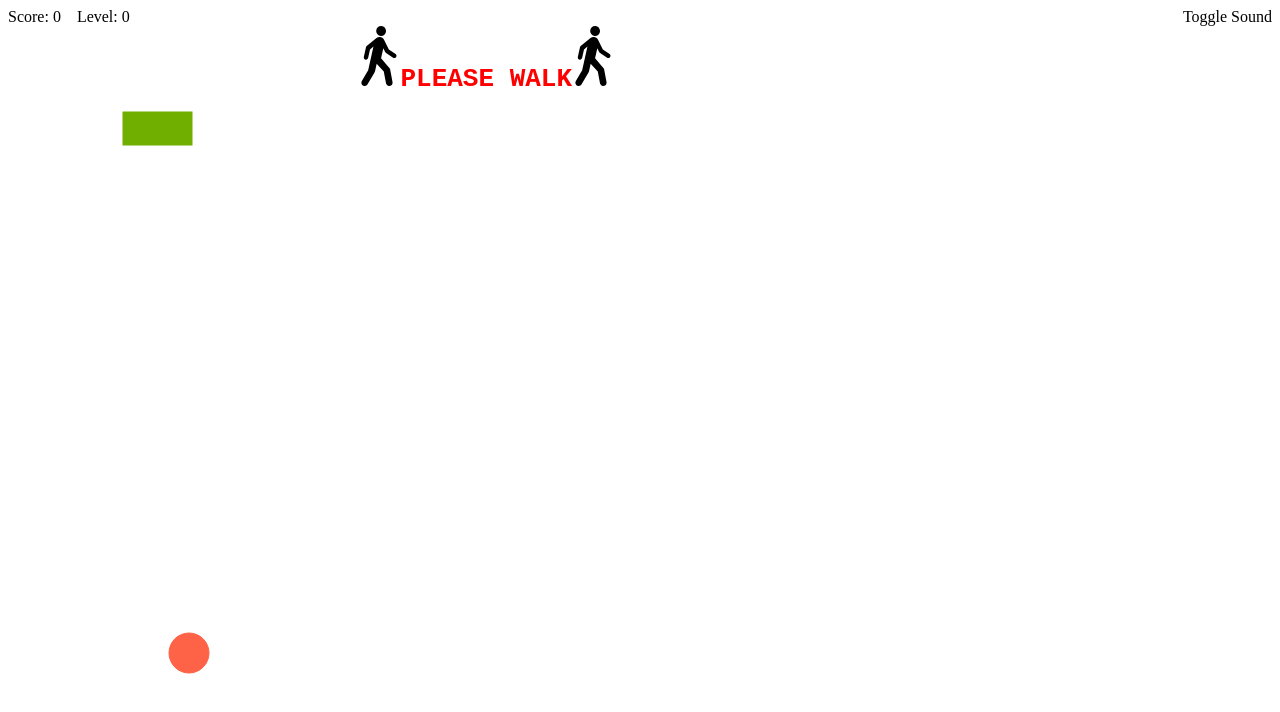
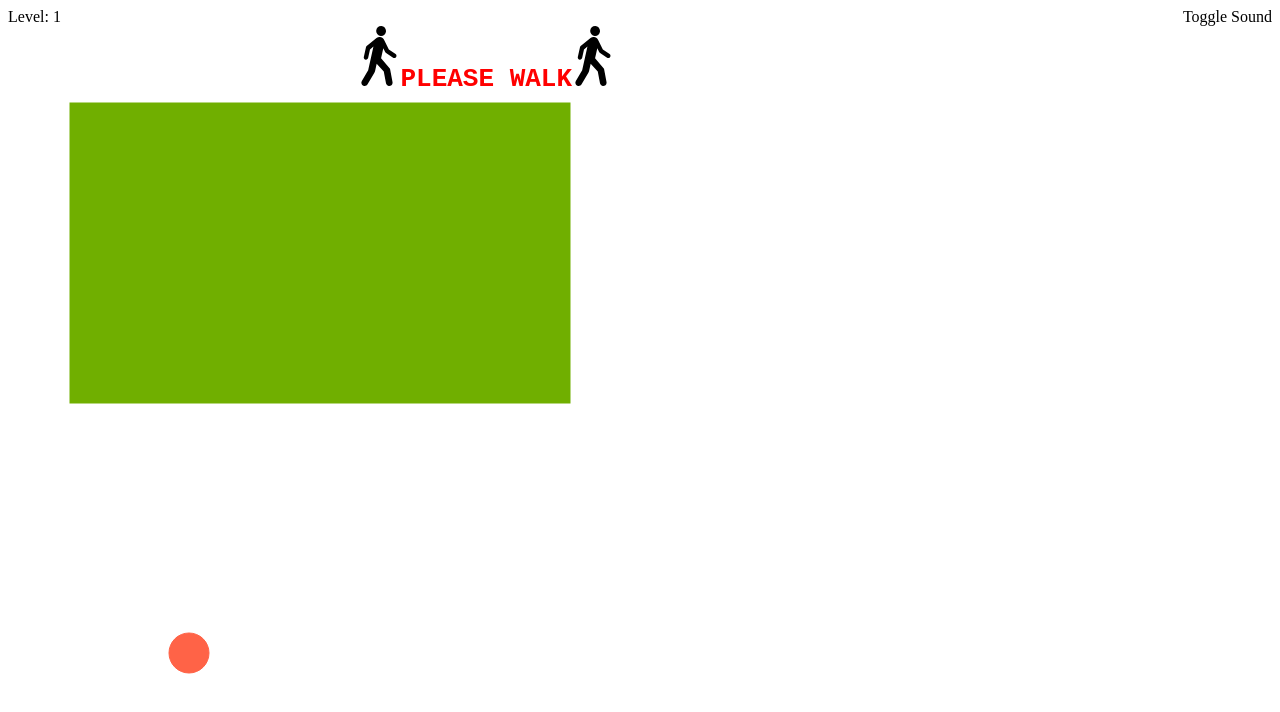
Before and after one commit to katerberg/please-walk, a website: page walk.html in a window 1280 px wide. Drawn offline with nearby package versions, Linux system fonts and the light colour scheme.

Commit message:
Makes the score target shrink over time

```diff
--- a/css/app.css
+++ b/css/app.css
@@ -10,10 +10,6 @@
     color: red;
 }
 
-#score {
-    padding-right: 16px;
-}
-
 #please-walk-message > img{
     height: 60px;
 }
--- a/js/app.js
+++ b/js/app.js
@@ -54,13 +54,13 @@ PLEASEWALK.sound = function() {
     }
 }
 
-PLEASEWALK.winTarget = function() {
+PLEASEWALK.winTarget = function(level) {
     coordinates = {}
 
     function getSize(baseSize) {
-        var maxSize = baseSize * 0.1;
-        var minSize = baseSize * 0.05;
-        return Math.floor(Math.random() * maxSize + minSize);
+        var size = Math.floor(baseSize * Math.pow(0.5, level));
+        console.log(size);
+        return size;
     }
 
     function getPosition(size) {
@@ -210,7 +210,6 @@ PLEASEWALK.game = (function() {
     },
     level,
     context,
-    score,
     sound,
     character,
     winTarget;
@@ -220,9 +219,7 @@ PLEASEWALK.game = (function() {
         canvas.attr('width', PLEASEWALK.boardSize.x);
         canvas.attr('height', PLEASEWALK.boardSize.y);
         context = canvas[0].getContext('2d');
-        score = 0;
-        level = 0;
-        $('#score').text(score);
+        level = 1;
         $('#level').text(level);
         sound = PLEASEWALK.sound();
         character = PLEASEWALK.character(sound);
@@ -237,7 +234,6 @@ PLEASEWALK.game = (function() {
 
     function checkWin() {
         if (character.isInside(winTarget.coordinates.x, winTarget.coordinates.y, winTarget.coordinates.width, winTarget.coordinates.height)) {
-            $('#score').text(++score);
             $('#level').text(++level);
             winTarget = PLEASEWALK.winTarget(level);
         }
--- a/walk.html
+++ b/walk.html
@@ -11,7 +11,7 @@
         <script src="js/app.js"></script>
     </head>
     <body>
-    <div>Score: <span id="score"></span>Level: <span id="level"></span><span id="toggle-sound" class="toggle-sound">Toggle Sound</span></div>
+    <div>Level: <span id="level"></span><span id="toggle-sound" class="toggle-sound">Toggle Sound</span></div>
         <div id="please-walk-message">
             <img src="images/walk.svg" />PLEASE WALK<img src="images/walk.svg" />
         </div>
```
